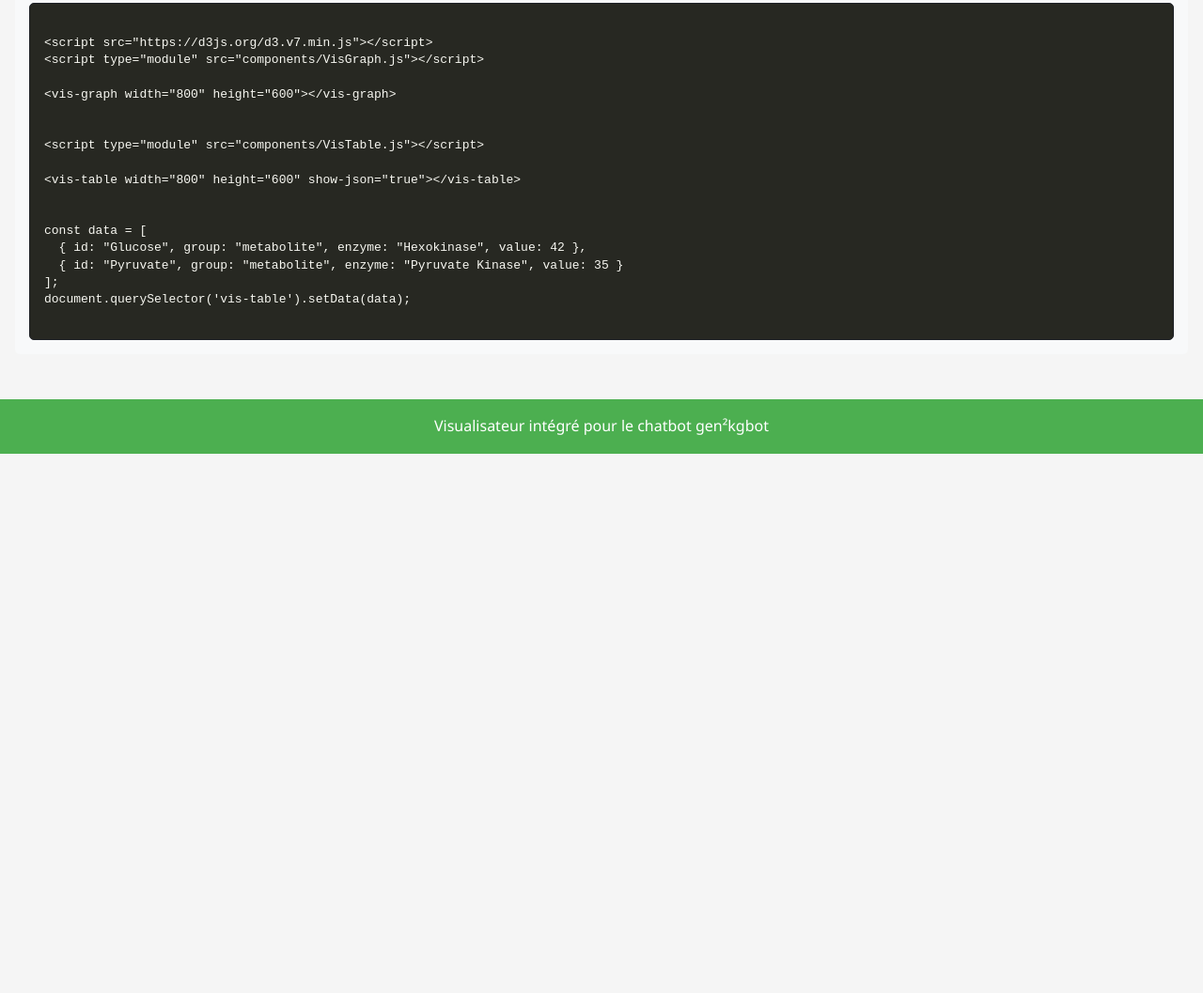
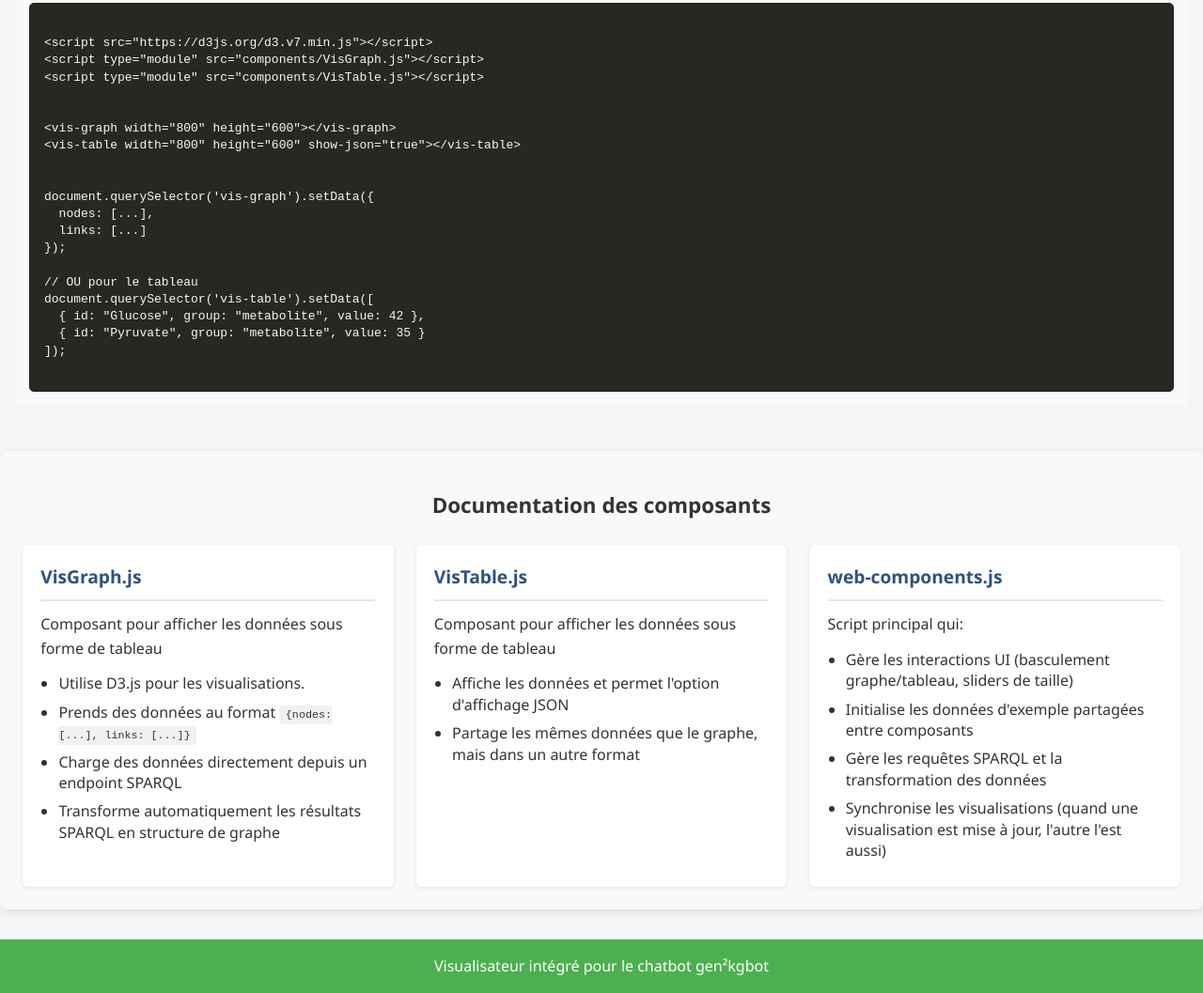
Before and after one commit to Ye4hL0w/test-visualisator, a website: page pages/web-components.html in a window 1280 px wide. Shown: the part 1261-2318 px from the top of the page at 94% size. Before the commit the page ends 1744 px from the top, so only its background shows below. Drawn offline with nearby package versions, Linux system fonts and the light colour scheme; no server answers.

Commit message:
21/05/2025

```diff
--- a/css/web-components.css
+++ b/css/web-components.css
@@ -199,3 +199,59 @@
         box-shadow: 0 0 0 0 rgba(76, 175, 80, 0);
     }
 }
+
+/* Styles pour la documentation des composants */
+.component-docs {
+    margin: 2rem 0;
+    padding: 1.5rem;
+    background-color: #f8f9fa;
+    border-radius: 8px;
+    box-shadow: 0 2px 8px rgba(0,0,0,0.1);
+}
+
+.component-docs h2 {
+    text-align: center;
+    margin-bottom: 1.5rem;
+    color: #333;
+}
+
+.doc-grid {
+    display: grid;
+    grid-template-columns: repeat(auto-fit, minmax(300px, 1fr));
+    gap: 1.5rem;
+}
+
+.doc-card {
+    background-color: white;
+    padding: 1.2rem;
+    border-radius: 6px;
+    box-shadow: 0 1px 4px rgba(0,0,0,0.1);
+}
+
+.doc-card h3 {
+    margin-top: 0;
+    color: #2c5282;
+    border-bottom: 2px solid #e2e8f0;
+    padding-bottom: 0.5rem;
+}
+
+.doc-card p {
+    margin-bottom: 0.8rem;
+}
+
+.doc-card ul {
+    padding-left: 1.2rem;
+}
+
+.doc-card li {
+    margin-bottom: 0.5rem;
+    line-height: 1.4;
+}
+
+.doc-card code {
+    background-color: #f1f1f1;
+    padding: 0.2rem 0.4rem;
+    border-radius: 3px;
+    font-family: monospace;
+    font-size: 0.9em;
+}
--- a/pages/web-components.html
+++ b/pages/web-components.html
@@ -105,7 +105,7 @@ WHERE {
                     <vis-table id="metabolite-table" width="800" height="600" show-json="true" style="display: none;"></vis-table>
                 </div>
 
-                <!-- Section de transformation des données -->
+                <!-- Transformation des données -->
                 <div class="data-transformation-preview">
                     <h3>Aperçu des données et de leur transformation</h3>
                     <div class="data-comparison" style="display: flex; gap: 20px; overflow: auto;">
@@ -130,35 +130,78 @@ WHERE {
         <div class="usage-examples">
             <h3>Comment utiliser les composants</h3>
             <pre class="code-preview">
-<!-- Graphe de relation -->
+<!-- 1. Importer les scripts nécessaires -->
 &lt;script src="https://d3js.org/d3.v7.min.js">&lt;/script>
 &lt;script type="module" src="components/VisGraph.js">&lt;/script>
-
-&lt;vis-graph width="800" height="600">&lt;/vis-graph>
-
-<!-- Tableau de données avec JSON -->
 &lt;script type="module" src="components/VisTable.js">&lt;/script>
 
+<!-- 2. Ajouter les composants dans le HTML -->
+&lt;vis-graph width="800" height="600">&lt;/vis-graph>
 &lt;vis-table width="800" height="600" show-json="true">&lt;/vis-table>
 
-<!-- JavaScript: Définir des données personnalisées -->
-const data = [
-  { id: "Glucose", group: "metabolite", enzyme: "Hexokinase", value: 42 },
-  { id: "Pyruvate", group: "metabolite", enzyme: "Pyruvate Kinase", value: 35 }
-];
-document.querySelector('vis-table').setData(data);
+<!-- 3. Utiliser JavaScript pour définir les données -->
+document.querySelector('vis-graph').setData({
+  nodes: [...],
+  links: [...]
+});
+
+// OU pour le tableau
+document.querySelector('vis-table').setData([
+  { id: "Glucose", group: "metabolite", value: 42 },
+  { id: "Pyruvate", group: "metabolite", value: 35 }
+]);
             </pre>
+        </div>
+    </div>
+
+
+
+    <!-- Chargement des composants de visualisation -->
+    <script type="module" src="../components/VisGraph.js"></script>
+    <script type="module" src="../components/VisTable.js"></script>
+    <script src="../js/example-loader.js"></script>
+    <script type="module" src="../js/web-components.js"></script>
+
+    <!-- Section de documentation des composants -->
+    <div class="component-docs">
+        <h2>Documentation des composants</h2>
+
+        <div class="doc-grid">
+            <div class="doc-card">
+                <h3>VisGraph.js</h3>
+                <p>Composant pour afficher les données sous forme de tableau</p>
+                <ul>
+                    <li>Utilise D3.js pour les visualisations.</li>
+                    <li>Prends des données au format <code>{nodes: [...], links: [...]}</code></li>
+                    <li>Charge des données directement depuis un endpoint SPARQL</li>
+                    <li>Transforme automatiquement les résultats SPARQL en structure de graphe</li>
+                </ul>
+            </div>
+
+            <div class="doc-card">
+                <h3>VisTable.js</h3>
+                <p>Composant pour afficher les données sous forme de tableau</p>
+                <ul>
+                    <li>Affiche les données et permet l'option d'affichage JSON</li>
+                    <li>Partage les mêmes données que le graphe, mais dans un autre format</li>
+                </ul>
+            </div>
+
+            <div class="doc-card">
+                <h3>web-components.js</h3>
+                <p>Script principal qui:</p>
+                <ul>
+                    <li>Gère les interactions UI (basculement graphe/tableau, sliders de taille)</li>
+                    <li>Initialise les données d'exemple partagées entre composants</li>
+                    <li>Gère les requêtes SPARQL et la transformation des données</li>
+                    <li>Synchronise les visualisations (quand une visualisation est mise à jour, l'autre l'est aussi)</li>
+                </ul>
+            </div>
         </div>
     </div>
 
     <footer>
         <p>Visualisateur intégré pour le chatbot gen²kgbot</p>
     </footer>
-
-    <!-- Chargement des composants de visualisation -->
-    <script type="module" src="../components/VisGraph.js"></script>
-    <script type="module" src="../components/VisTable.js"></script>
-    <script src="../js/example-loader.js"></script>
-    <script type="module" src="../js/web-components.js"></script>
 </body>
 </html>
```
